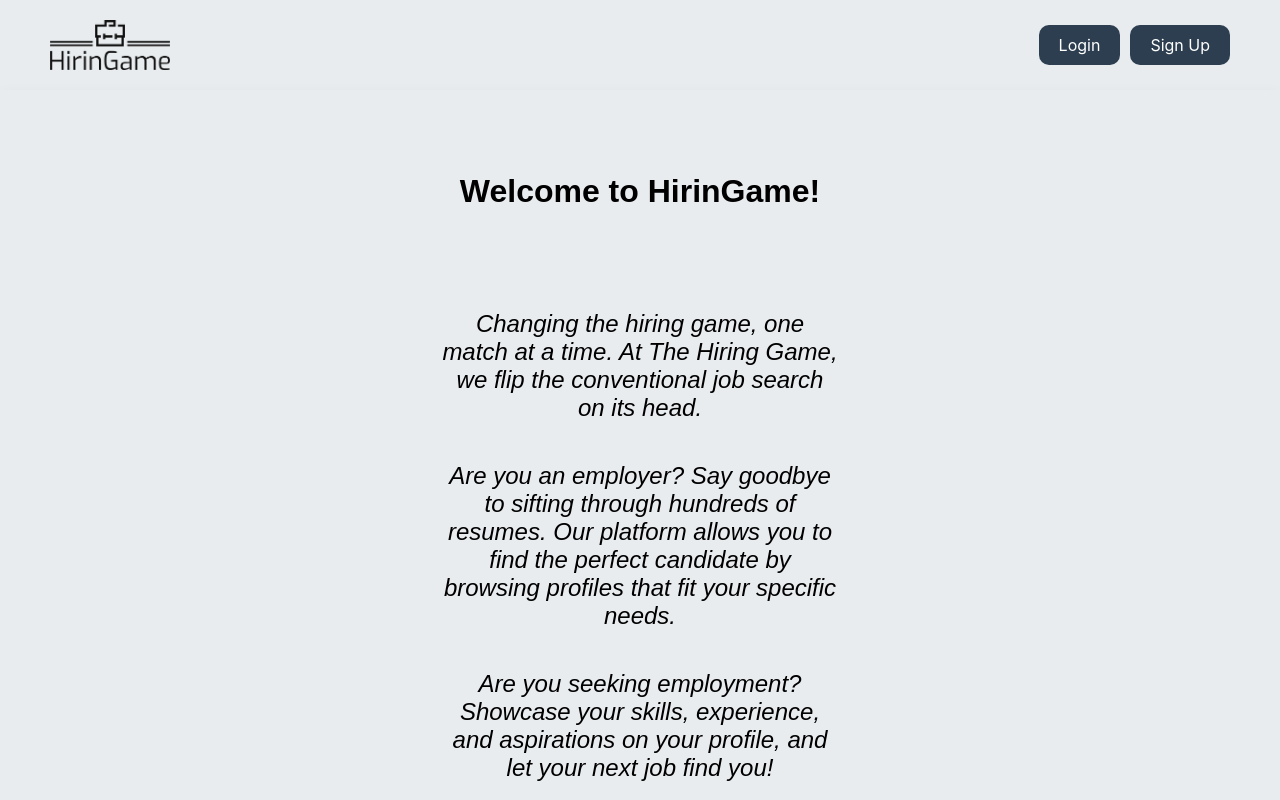
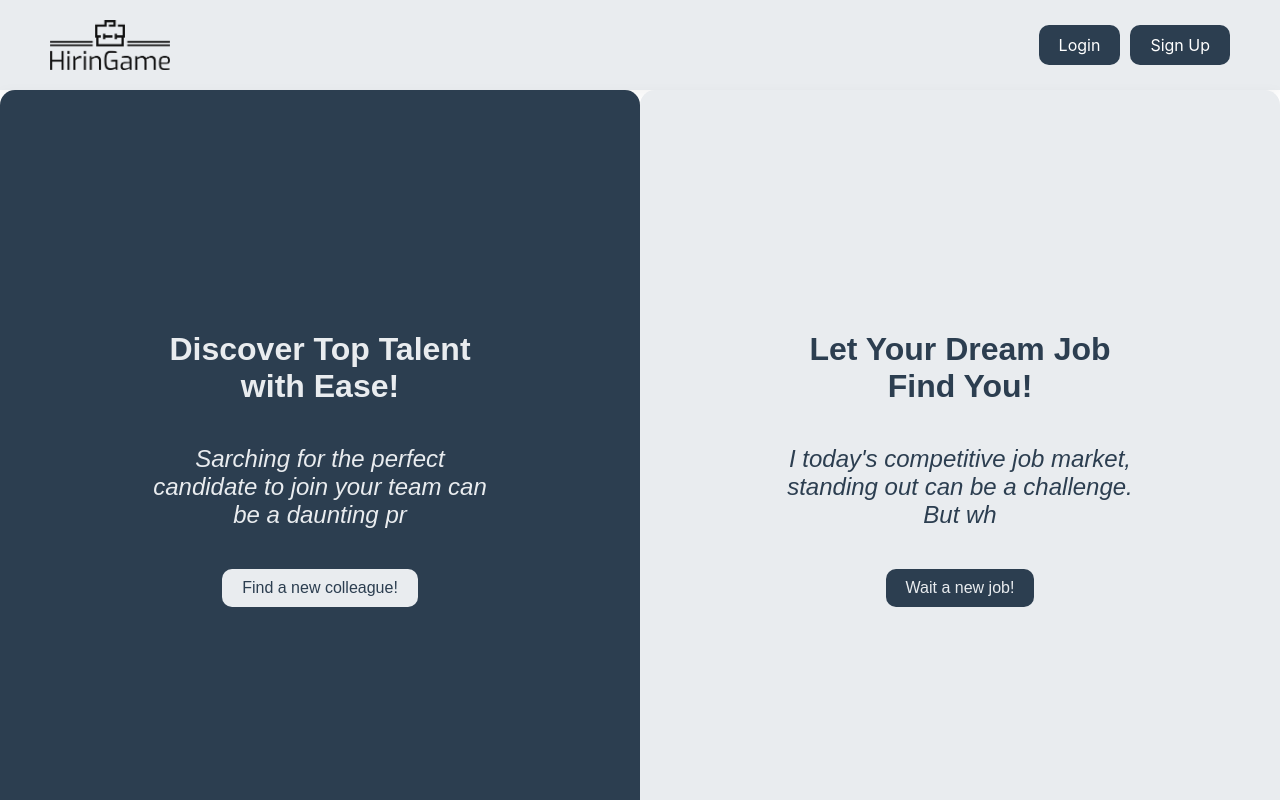
Before and after one commit to mehrdadzeinali/HiringGameFront, a React (Create React App) app in the folder front/: page / in a window 1280 px wide. Shown: the top 800 px of the page. Built offline with nearby package versions, Linux system fonts and the light colour scheme.

Commit message:
edit home page style

```diff
--- /dev/null
+++ b/front/src/assets/fonts/TypeWriter.js
@@ -0,0 +1,28 @@
+// Typewriter.js
+
+import React, { useState, useEffect } from 'react';
+
+const Typewriter = ({ text = '', delay = 100 }) => { // Default values added
+    const [displayedText, setDisplayedText] = useState('');
+
+    useEffect(() => {
+        if (!text) return; // Check if text is provided
+
+        let index = 0;
+
+        const typeInterval = setInterval(() => {
+            if (index < text.length) {
+                setDisplayedText((prevText) => prevText + text[index]);
+                index++;
+            } else {
+                clearInterval(typeInterval);
+            }
+        }, delay);
+
+        return () => clearInterval(typeInterval); // Cleanup on unmount
+    }, [text, delay]);
+
+    return <span>{displayedText}</span>;
+};
+
+export default Typewriter;
--- a/front/src/pages/Authentification/Login/Login.css
+++ b/front/src/pages/Authentification/Login/Login.css
@@ -42,23 +42,23 @@ label {
   display: block;
   font-weight: bold;
   margin-bottom: 10px;
-  color: #E9ECEF; /* Changed to match the home page */
+  color: #E9ECEF;
 }
 
 input[type="text"],
 input[type="password"] {
   width: 100%;
   padding: 10px;
-  border: 1px solid #E9ECEF; /* Adjusted to match the button background color */
+  border: 1px solid #E9ECEF;
   border-radius: 15px;
   font-size: 16px;
-  color: black; /* Changed to match the home page */
+  color: black;
 }
 
 button {
   margin-top: 20px;
-  background-color: #E9ECEF; /* Changed to match the home page */
-  color: #2C3E50; /* Adjusted to match the button text color */
+  background-color: #E9ECEF;
+  color: #2C3E50;
   border: none;
   border-radius: 15px;
   padding: 7px 14px;
@@ -74,16 +74,16 @@ button:hover {
 .login-container p {
   font-size: 16px;
   margin-top: 20px;
-  color: #E9ECEF; /* Changed to match the home page */
+  color: #E9ECEF;
 }
 
 .login-container a {
-  color: #E9ECEF; /* Adjusted to match the button background color */
+  color: #E9ECEF;
   text-decoration: none;
   font-weight: bold;
 }
 
 .login-container a:hover {
   text-decoration: underline;
-  color: black; /* Changed to match the home page */
+  color: black;
 }
--- a/front/src/pages/Authentification/SignUp/SignUp.css
+++ b/front/src/pages/Authentification/SignUp/SignUp.css
@@ -1,7 +1,5 @@
-/* src/components/SignUpPage.css */
-
-.background-container {
-  background-image: url('../../../../src/assets/images/image4.jpg');
+.sign-up-page {
+  background-color: #E9ECEF;
   background-size: cover;
   background-repeat: no-repeat;
   background-position: center center;
@@ -16,69 +14,76 @@
 .sign-up-container {
   max-width: 400px;
   margin: 0 auto;
-    padding: 60px;
+  padding: 40px;
   border: 2px solid transparent;
   border-radius: 15px;
-    background-color: transparent;
+  background-color: #2C3E50;
   box-shadow: 0 2px 5px transparent;
   position: absolute;
   top: 50%;
   left: 50%;
   transform: translate(-50%, -50%);
   text-align: center;
+  z-index: 1;
 }
 
 .sign-up-container h1 {
   text-align: center;
   margin-bottom: 40px;
-    color: whitesmoke;
+  color: #E9ECEF;
 }
 
-  .sign-up-container .input-container {
+.input-container {
   margin-bottom: 30px;
+  color: #E9ECEF;
 }
 
-  .sign-up-container label {
+label {
   display: block;
   font-weight: bold;
   margin-bottom: 10px;
+  color: #E9ECEF;
 }
 
-  .sign-up-container input[type="text"],
-  .sign-up-container input[type="password"] {
+input[type="text"],
+input[type="password"] {
   width: 100%;
   padding: 10px;
-    border: 1px solid #ccc;
+  border: 1px solid #E9ECEF;
   border-radius: 15px;
   font-size: 16px;
+  color: black;
 }
 
-  .sign-up-container button {
-    background-color: #007bff;
-    color: #fff;
+button {
+  margin-top: 20px;
+  background-color: #E9ECEF;
+  color: #2C3E50;
   border: none;
   border-radius: 15px;
-    padding: 10px 20px;
-    font-size: 18px;
+  padding: 7px 14px;
+  font-size: 16px;
   cursor: pointer;
 }
 
-  .sign-up-container button:hover {
-    background-color: gray;
+button:hover {
+  box-shadow: 0 4px 8px rgba(0, 0, 0, 0.08);
+  transform: translateY(-3px);
 }
 
 .sign-up-container p {
   font-size: 16px;
   margin-top: 20px;
-    color: whitesmoke;
+  color: #E9ECEF;
 }
 
 .sign-up-container a {
-    color: #007bff;
+  color: #E9ECEF;
   text-decoration: none;
   font-weight: bold;
 }
 
 .sign-up-container a:hover {
   text-decoration: underline;
+  color: black;
 }
--- a/front/src/pages/Authentification/SignUp/SignUp.js
+++ b/front/src/pages/Authentification/SignUp/SignUp.js
@@ -41,10 +41,7 @@ function SignUpPage() {
   };
 
   return (
-    <div className="background-container">
-      <Link to="/home">
-        <button className="Home-button">HiringGame!</button>
-        </Link>
+    <div className="sign-up-page">
     <div className="sign-up-container">
       <h1>Create your account</h1>
       <form onSubmit={handleSubmit}>
--- a/front/src/pages/Home/Home.css
+++ b/front/src/pages/Home/Home.css
@@ -1,54 +1,99 @@
 .home-bg-container {
-  background-color: #E9ECEF;
-  background-size: cover;
-  background-repeat: no-repeat;
-  background-position: center center;
+  display: flex;
+  height: 100vh;
   width: 100%;
-  min-height: 150vh;
   box-shadow: 0 5px 15px rgba(0, 0, 0, 0.05);
 }
 
-.my-home-container {
+.container {
+  display: flex;
+  width: 100%;
+}
+
+.container > div {
+  width: 50%;
+  display: flex;
+  justify-content: center;
+  align-items: center;
+}
+
+.my-home-container,
+.employee-container,
+.employer-container {
   font-family: Arial, sans-serif;
-  max-width: 400px;
-  margin: 0 auto;
+  flex: 2;
   padding: 60px;
   border: 2px solid transparent;
   border-radius: 15px;
-  background-color: transparent;
+  text-align: center;
   box-shadow: 0 2px 5px transparent;
-  position: relative;
-  text-align: center;
 }
 
-.my-home-container h1 {
-  margin-bottom: 100px;
-  color: black;
+.my-home-container,
+.employee-container {
+  background-color: #E9ECEF;
+  color: #2C3E50;
 }
 
-.my-home-container p {
+.employer-container {
+  background-color: #2C3E50;
+  color: #E9ECEF;
+}
+
+.text-container,
+.text-wrapper {
+  max-width: 400px;
+  margin: auto;
+  padding: 20px;
+  box-sizing: border-box;
+  overflow: auto;
+  height: auto;
+  min-height: 50vh;
+}
+
+.my-home-container h1,
+.employee-container h1,
+.employer-container h1 {
   margin-bottom: 40px;
-  color: black;
+}
+
+.my-home-container p,
+.employee-container p,
+.employer-container p {
+  margin-bottom: 20px;
   font-size: x-large;
   font-style: oblique;
 }
 
-.button-spacing {
-  margin-right: 10px;
+.button-section {
+  flex: 1;
+  display: flex;
+  flex-direction: column;
+  justify-content: center;
+  align-items: center;
+  background-color: #2C3E50;
 }
 
-.auth-buttons {
-  display: flex;
-  gap: 10px;
+.button-spacing {
+  margin-bottom: 10px;
+}
+
+.personalized-button-find,
+.personalized-button {
+  text-decoration: none;
+  padding: 10px 20px;
+  border-radius: 10px;
+  transition: all 0.3s ease;
+}
+
+.personalized-button-find {
+  color: #2C3E50;
+  background-color: #E9ECEF;
 }
 
 .personalized-button {
-  text-decoration: none;
-  color: #FFFFFF;
   background-color: #2C3E50;
-  padding: 10px 20px;
-  border-radius: 10px;
-  transition: all 0.3s ease;
+  color: #E9ECEF;
 }
 
 .personalized-button:hover {
--- a/front/src/pages/Home/Home.js
+++ b/front/src/pages/Home/Home.js
@@ -1,22 +1,39 @@
 import React from 'react';
 import { Link } from 'react-router-dom';
 import './Home.css';
+import Typewriter from '../../assets/fonts/TypeWriter';
 
 function MyHomePage() {
   return (
     <div className="home-bg-container">
-      <div className="my-home-container">
-        <h1 id="welcomeTitle">Welcome to HirinGame!</h1>
-        <p id="descriptionText1">Changing the hiring game, one match at a time. At The Hiring Game, we flip the conventional job search on its head.</p>
-        <p id="descriptionText2">Are you an employer? Say goodbye to sifting through hundreds of resumes. Our platform allows you to find the perfect candidate by browsing profiles that fit your specific needs.</p>
-        <p id="descriptionText3">Are you seeking employment? Showcase your skills, experience, and aspirations on your profile, and let your next job find you!</p>
-        <p id="descriptionText4">Experience a new, simplified, and more efficient way of connecting talent with opportunity.</p>
-        <Link to="/employee/search">
-          <button id="getStartedBtn" className="personalized-button button-spacing">Find a new colleague!</button>
-        </Link>
-        <Link to="/employee/create">
-          <button id="getStartedBtn" className="personalized-button button-spacing">Wait a new job!</button>
-        </Link>
+      <div className="container">
+
+        {/* Employer Section */}
+        <div className="employer-container">
+          <div className="text-wrapper">
+            <h1>Discover Top Talent with Ease!</h1>
+            <p>
+              <Typewriter text ="Searching for the perfect candidate to join your team can be a daunting process. Sifting through piles of resumes, conducting endless interviews, and still not finding the right fit? Bid those days goodbye! Our platform has revolutionized the hiring process. By showcasing detailed profiles of potential hires, you can now match your requirements with candidates' skills, experience, and aspirations. Dive in and explore a world where hiring is not just efficient but also delightful!" delay={75} />
+            </p>
+            <Link to="/employee/search">
+              <button id="employerBtn" className="personalized-button-find button-spacing">Find a new colleague!</button>
+            </Link>
+          </div>
+        </div>
+
+        {/* Employee Section */}
+        <div className="employee-container">
+          <div className="text-wrapper">
+            <h1>Let Your Dream Job Find You!</h1>
+            <p>
+              <Typewriter text = "In today's competitive job market, standing out can be a challenge. But what if you could showcase all that you offer in one comprehensive profile? With our platform, that's a reality! Create a detailed profile highlighting your skills, experiences, aspirations, and let potential employers discover you. No more endless job applications – just sit back, relax, and wait for your next career opportunity to find you." delay={75} />
+            </p>
+            <Link to="/employee/create">
+              <button id="employeeBtn" className="personalized-button button-spacing">Wait a new job!</button>
+            </Link>
+          </div>
+        </div>
+
       </div>
     </div>
   );
```
Lines whose indentation alone changed are shown as unchanged.
